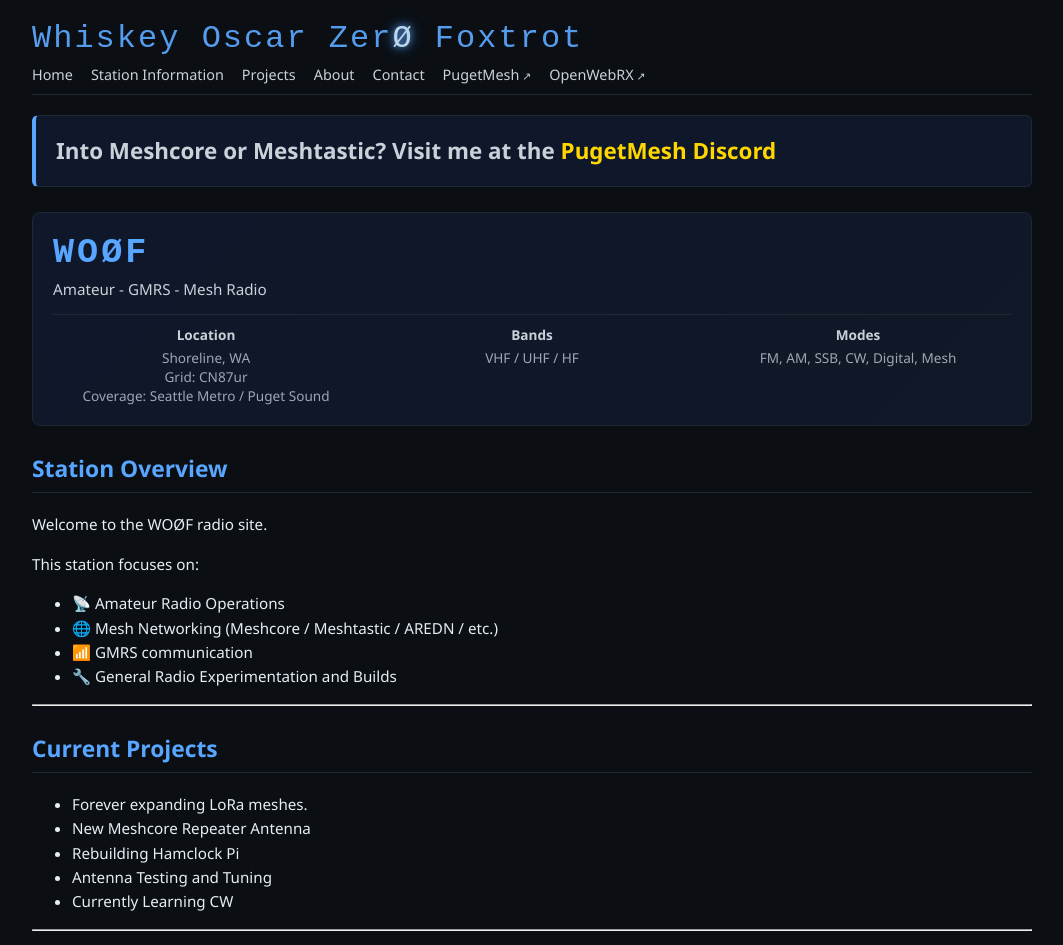
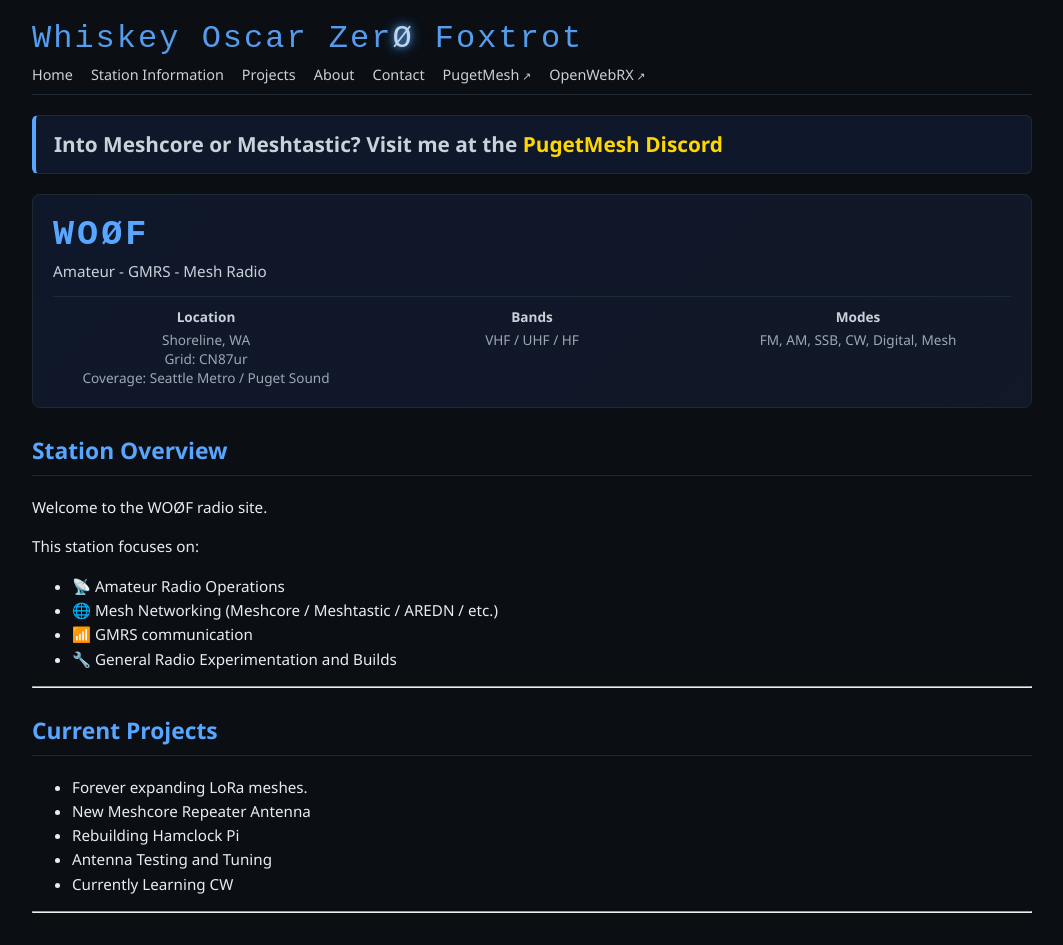
Before and after one commit to Lymitliss/Lymitliss.github.io, a Jekyll site: the page built from index.md, in a window 1280 px wide. Shown: the top 945 px of the page, without its empty margins (108-1171 px from the left). Built offline with Jekyll 4.4.1, drawn with Linux system fonts in a browser that asks for light colours.

Commit message:
Update style.css

```diff
--- a/assets/style.css
+++ b/assets/style.css
@@ -92,7 +92,7 @@ body {
   padding: 20px;
   border: 1px solid #1f2933;
   border-radius: 8px;
-  margin-bottom: 25px;
+  margin-bottom: 20px; /* tightened slightly */
 }
 
 .hero-title {
@@ -149,18 +149,18 @@ h3 {
   margin-top: 0;
 }
 
-/* HOME BANNER */
+/* HOME BANNER (TIGHTER) */
 .home-banner {
   background: #0f172a;
   border: 1px solid #1f2933;
   border-left: 4px solid #58a6ff;
   border-radius: 6px;
-  padding: 18px 20px;
-  margin-bottom: 25px;
+  padding: 14px 18px; /* slightly tighter */
+  margin: 10px 0 20px 0; /* tighter top spacing */
   color: #c9d1d9;
   font-weight: 600;
-  font-size: 1.4rem;
-  line-height: 1.5;
+  font-size: 1.3rem;
+  line-height: 1.4;
 }
 
 .home-banner a,
@@ -176,12 +176,27 @@ h3 {
 
 /* PROPAGATION */
 .propagation {
-  margin-bottom: 25px;
+  margin-top: 25px;
+  padding-top: 20px;
+  border-top: 1px solid #1f2933; /* subtle divider */
 }
 
+/* LIVE EFFECT */
 .propagation-widget {
-  margin-top: 10px;
+  margin-top: 12px;
   text-align: center;
+  animation: livePulse 4s ease-in-out infinite;
+}
+
+@keyframes livePulse {
+  0%, 100% {
+    opacity: 0.95;
+    filter: brightness(1);
+  }
+  50% {
+    opacity: 1;
+    filter: brightness(1.08);
+  }
 }
 
 .propagation-widget img {
@@ -190,14 +205,16 @@ h3 {
   border: 1px solid #1f2933;
   border-radius: 6px;
   background: #111827;
+  box-shadow: 0 0 10px rgba(88, 166, 255, 0.08);
 }
 
-/* LAST UPDATED TEXT */
+/* LAST UPDATED TEXT (MORE "LIVE") */
 .prop-last-updated {
   font-size: 0.75rem;
   color: #8b949e;
   margin-top: 6px;
   text-align: center;
+  letter-spacing: 0.5px;
 }
 
 /* PROP GRID */
```
